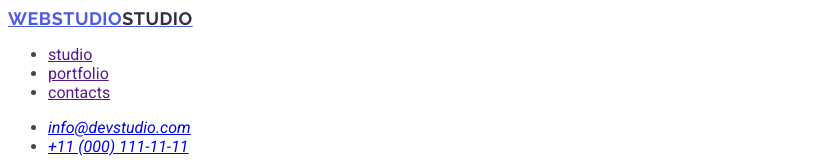
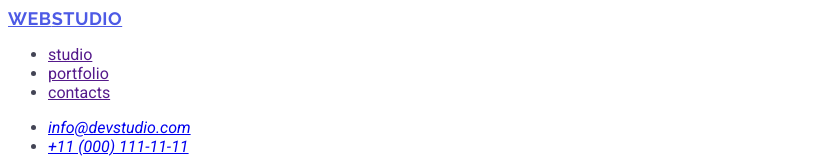
Before and after one commit to pinarunlu/goit-markup-hw-02, a plain HTML site: page index.html in a window 1280 px wide. Shown: the top 160 px of the page, without its empty margins (0-827 px from the left). Drawn offline with Linux system fonts and the light colour scheme.

Commit message:
span etiketi

```diff
--- a/index.html
+++ b/index.html
@@ -20,7 +20,7 @@
    <header>
     <nav>
 
-        <a href="./index.html" class="header-logo">webstudio<span class="span">studio</span> </a>
+        <a href="./index.html" class="header-logo">web<span>studio</span></a>
 
 
             <ul>
```
